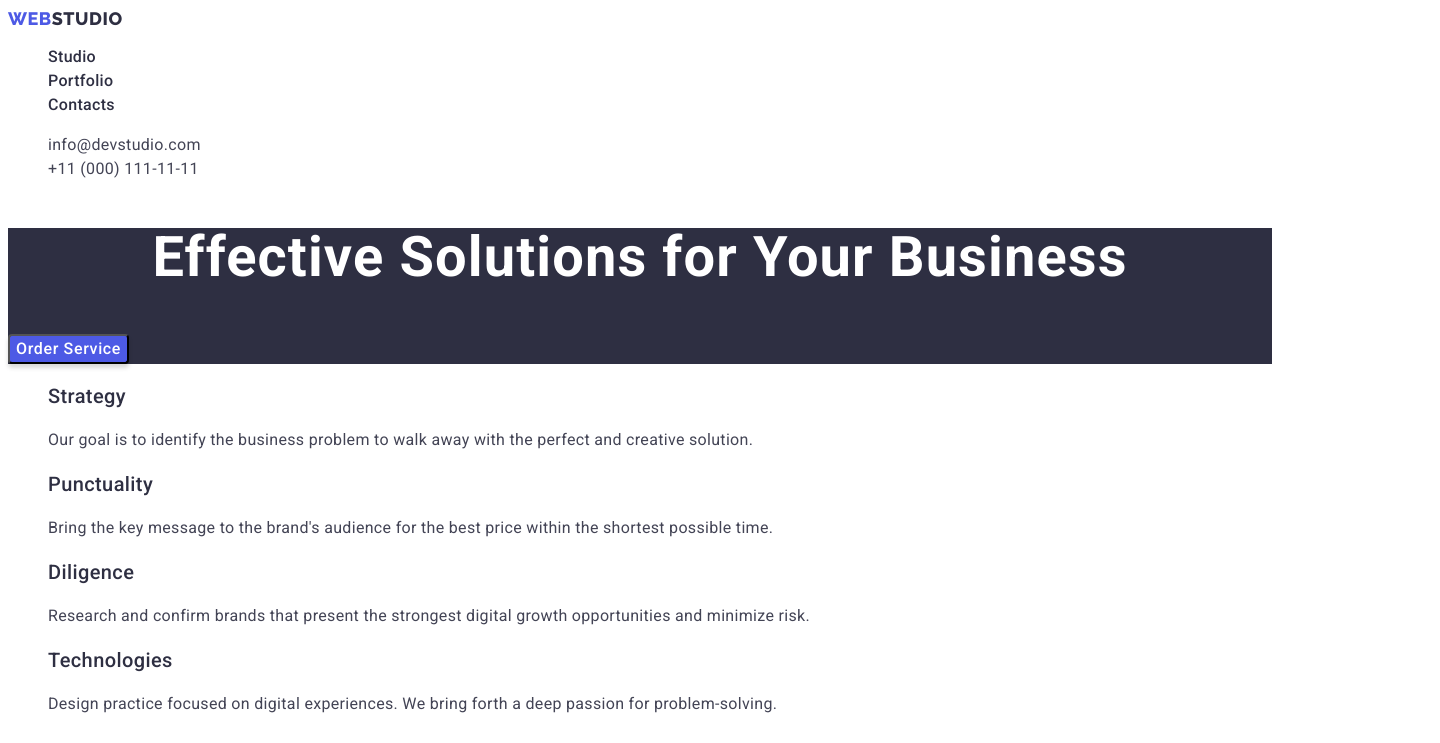
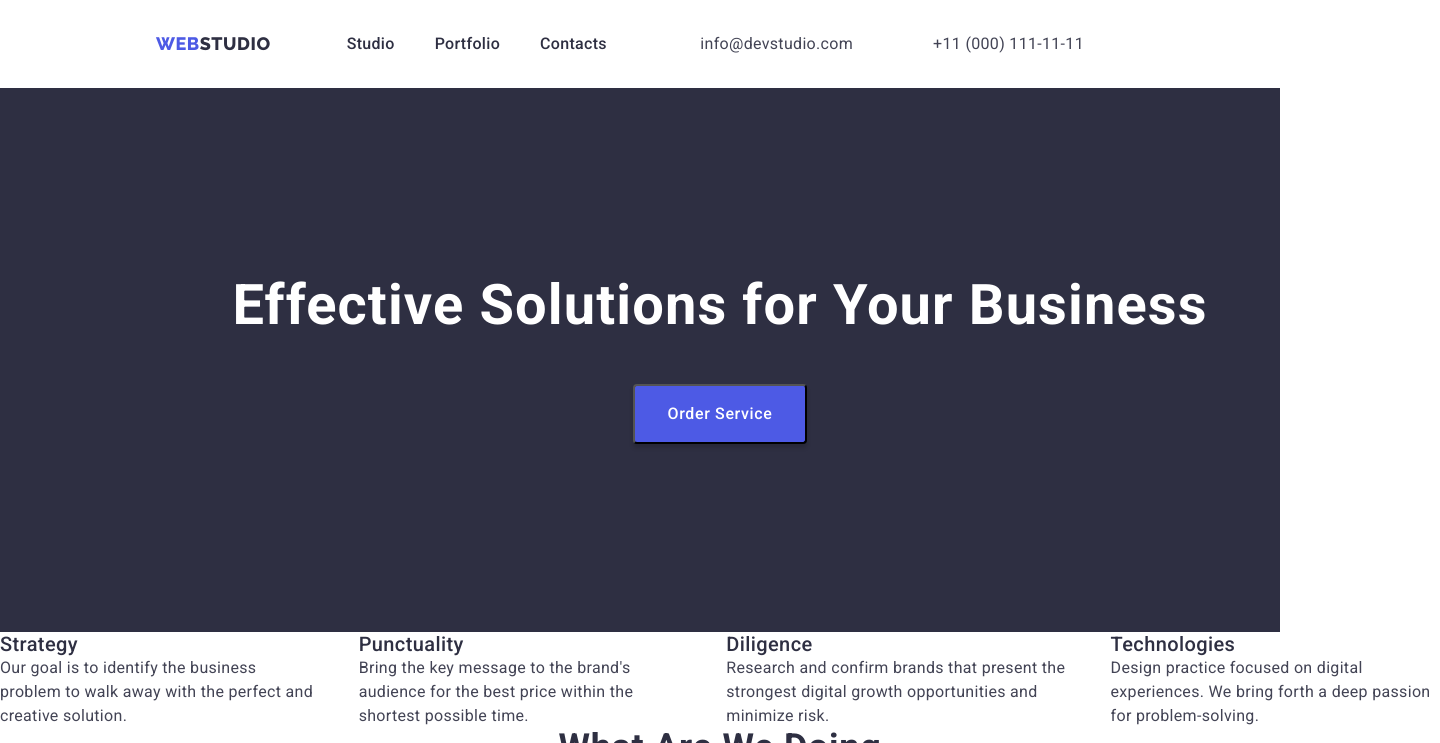
Before and after one commit to Volodumur07/goit-markup-hw-03, a plain HTML site: page index.html in a window 1280 px wide. Shown: the top 743 px of the page, 1440 px wide, since content can reach past the window. Drawn offline with nearby package versions, Linux system fonts and the light colour scheme.

Commit message:
add flex

```diff
--- a/css/style.css
+++ b/css/style.css
@@ -11,12 +11,50 @@
 button {
   cursor: pointer;
 }
+h1,
+h2,
+h3,
+h4,
+p {
+  margin-top: 0;
+  margin-bottom: 0;
+}
+ul,
+ol {
+  margin-top: 0;
+  margin-bottom: 0;
+  padding-left: 0;
+}
+img {
+  display: block;
+}
 body {
   font-family: var(--main-font-family);
   color: #434455;
   background-color: #ffffff;
 }
+.container {
+  width: 1440px;
+  margin-left: auto;
+  margin-right: auto;
+}
 /* ===============Header============= */
+.page-header {
+  display: flex;
+  align-items: center;
+  padding-top: 32px;
+  padding-bottom: 32px;
+}
+.page-header-container {
+  display: flex;
+  align-items: center;
+}
+.page-nav {
+  display: flex;
+  align-items: center;
+  column-gap: 76px;
+  padding-left: 156px;
+}
 .logo {
   font-family: var(--secondary-font-family);
   font-weight: 800;
@@ -40,6 +78,10 @@ body {
   text-transform: uppercase;
   color: #2e2f42;
 }
+.list {
+  display: flex;
+  column-gap: 40px;
+}
 .list-item {
   font-weight: 500;
   font-size: 16px;
@@ -54,6 +96,8 @@ body {
 }
 .contact {
   font-style: normal;
+  margin-left: auto;
+  padding-right: 156px;
 }
 .mailtel {
   font-style: normal;
@@ -62,6 +106,8 @@ body {
   line-height: 1.5;
   letter-spacing: 0.02em;
   color: #434455;
+  margin-left: auto;
+  margin-right: 40px;
 }
 .mailtel:focus,
 .mailtel:hover,
@@ -72,6 +118,11 @@ body {
 .hero {
   background-color: #2e2f42;
 }
+.container-hero {
+  display: flex;
+  align-items: center;
+  flex-direction: column;
+}
 .main-title {
   font-weight: 700;
   font-size: 56px;
@@ -79,6 +130,8 @@ body {
   text-align: center;
   letter-spacing: 0.02em;
   color: #ffffff;
+  padding-top: 188px;
+  margin-bottom: 48px;
 }
 .modal-btn {
   font-family: 'Roboto', sans-serif;
@@ -92,12 +145,17 @@ body {
   background: #4d5ae5;
   box-shadow: 0px 4px 4px rgba(0, 0, 0, 0.15);
   border-radius: 4px;
+  padding: 16px 32px;
+  min-width: 169px;
 }
 .modal-btn:hover,
 .modal-btn:focus {
   background: #404bbf;
   box-shadow: 0px 4px 4px rgba(0, 0, 0, 0.15);
   border-radius: 4px;
+}
+.modal-btn-container {
+  padding-bottom: 188px;
 }
 /*================ SECTION SECOND============ */
 .tittle-section-second {
@@ -121,6 +179,7 @@ body {
   flex-grow: 0;
 }
 /* =========SECTION What are we doing (Galery)====== */
+
 .title-section-galery {
   font-weight: 700;
   font-size: 36px;
@@ -172,12 +231,22 @@ body {
 .footer {
   background-color: #2e2f42;
 }
+.logo-footer {
+  padding-top: 100px;
+  padding-left: 156px;
+  margin-bottom: 16px;
+}
 .text-footer {
   font-weight: 400;
   font-size: 16px;
   line-height: 1.5;
   letter-spacing: 0.02em;
   color: #f4f4fd;
+  display: block;
+  width: 450px;
+  padding-left: 156px;
+  padding-bottom: 100px;
+  padding-right: auto;
 }
 .logotextstudio-footer {
   color: #f4f4fd;
--- a/index.html
+++ b/index.html
@@ -5,19 +5,27 @@
     <meta http-equiv="X-UA-Compatible" content="IE=edge" />
     <meta name="viewport" content="width=device-width, initial-scale=1.0" />
     <title>Main Page</title>
+
     <link rel="preconnect" href="https://fonts.googleapis.com" />
     <link rel="preconnect" href="https://fonts.gstatic.com" crossorigin />
     <link
       href="https://fonts.googleapis.com/css2?family=Raleway:wght@800&family=Roboto:wght@400;500;700&display=swap"
       rel="stylesheet"
     />
+    <link
+      rel="stylesheet"
+      href="https://cdnjs.cloudflare.com/ajax/libs/modern-normalize/1.1.0/modern-normalize.min.css"
+    />
     <link rel="stylesheet" href="./css/style.css" />
   </head>
   <body>
     <!-- Header -->
     <header class="page-header">
+      <div class="container page-header-container">
         <nav class="page-nav">
-        <a class="logo link" href="./index.html">Web<span class="logotextstudio">Studio</span> </a>
+          <a class="logo link" href="./index.html"
+            >Web<span class="logotextstudio">Studio</span>
+          </a>
           <ul class="list">
             <li>
               <a class="link list-item" href="./index.html">Studio</a>
@@ -36,16 +44,22 @@
             </li>
           </ul>
         </address>
+      </div>
     </header>
     <!-- MAIN -->
     <main>
       <!-- HERO -->
       <section class="hero">
+        <div class="container container-hero">
           <h1 class="main-title">Effective Solutions for Your Business</h1>
+          <div class="modal-btn-container">
             <button class="modal-btn" type="button">Order Service</button>
+          </div>
+        </div>
       </section>
       <!-- SECTION SECOND -->
       <section class="section-second">
+        <div class="container">
           <h2 class="tittle-section-second-hidden" hidden>Strategy</h2>
           <ul class="menu-section-second list">
             <li class="item-section-second">
@@ -77,9 +91,11 @@
               </p>
             </li>
           </ul>
+        </div>
       </section>
       <!-- SECTION-GALERY -->
       <section class="section-galery">
+        <div class="container">
           <h2 class="title-section-galery">What are we doing</h2>
           <ul class="menu-section-galery list">
             <li class="item-section-galery">
@@ -110,9 +126,11 @@
               />
             </li>
           </ul>
+        </div>
       </section>
       <!-- SECTION Our team -->
       <section class="section-team">
+        <div class="container">
           <h2 class="title-section-team">Our Team</h2>
           <ul class="menu-section-team list">
             <li class="item-section-team">
@@ -160,16 +178,19 @@
               <p class="text-item-team">UI Designer</p>
             </li>
           </ul>
+        </div>
       </section>
     </main>
     <footer class="footer">
-      <a class="logo link" href="./index.html"
+      <div class="container">
+        <a class="logo link logo-footer" href="./index.html"
           >Web<span class="logotextstudio-footer">Studio</span></a
         >
         <p class="text-footer">
           Increase the flow of customers and sales for your business with digital marketing & growth
           solutions.
         </p>
+      </div>
     </footer>
   </body>
 </html>
```
Lines whose indentation alone changed are shown as unchanged.
